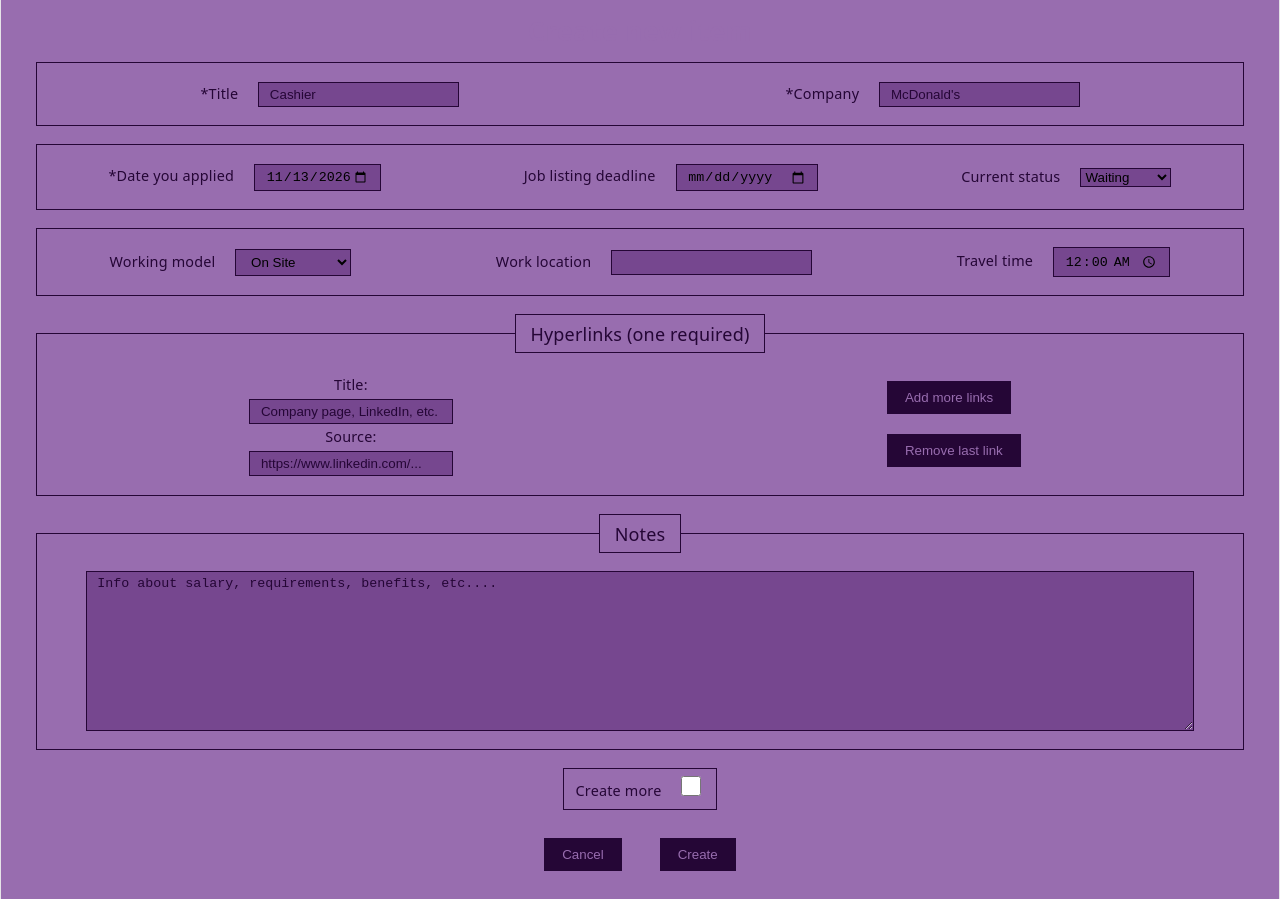
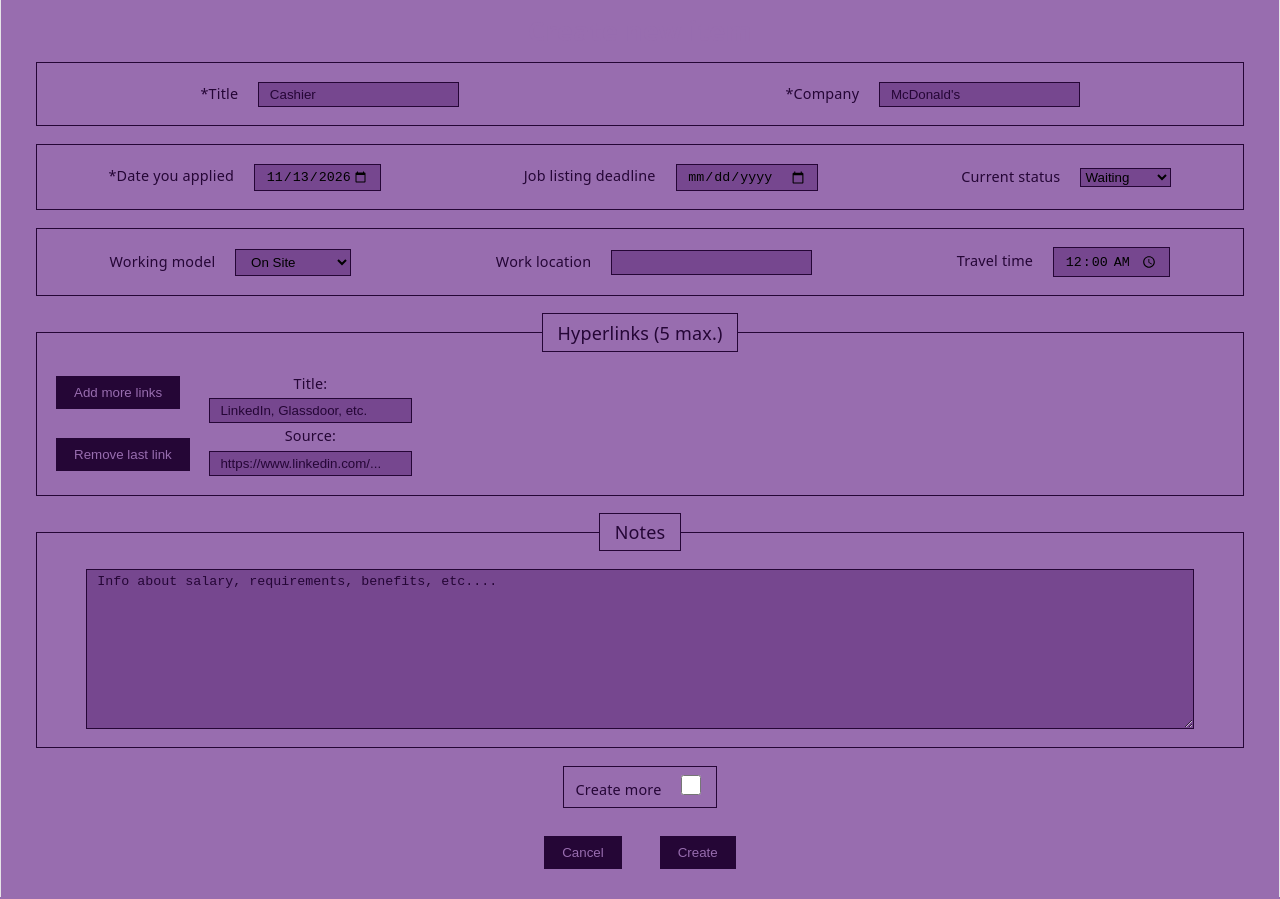
Before and after one commit to Pancham674/JobTracker, a React (Vite) app in the folder jobtracker.client/: page /new in a window 1280 px wide. Built offline with nearby package versions, Linux system fonts and the light colour scheme.

Commit message:
~ Horizontal scrollbar will get enabled on custom links input and rearranged hyperlink section in New Item

```diff
--- a/jobtracker.client/src/components/NewJobItem.tsx
+++ b/jobtracker.client/src/components/NewJobItem.tsx
@@ -140,10 +140,9 @@ export default function NewJobItem() {
                 </label>
             </fieldset>
 
-            <fieldset id="links">
-                <legend>Hyperlinks (one required)</legend>
-                { customLinks.map((cl, i) => <CustomHyperlink key={i} customLink={cl}/>) }
-                <div className="btns">
+            <fieldset id="hyperlinks">
+                <legend>Hyperlinks (5 max.)</legend>
+                <div className="btns links">
                     <button disabled={customLinks.length >= 5}
                             onClick={() => setCustomLinks([...customLinks, createEmptyLink()])}
                             type="button">Add more links
@@ -152,6 +151,9 @@ export default function NewJobItem() {
                             onClick={() => setCustomLinks(customLinks.slice(0, -1))}
                             type="button">Remove last link
                     </button>
+                </div>
+                <div id="custom-links">
+                    { customLinks.map((cl, i) => <CustomHyperlink key={i} customLink={cl}/>) }
                 </div>
             </fieldset>
 
@@ -201,7 +203,7 @@ function CustomHyperlink ({customLink}: {customLink: ICustomLink} ) {
     return(
         <div className="custom-hyperlink">
             <label> Title:
-                <input className="title" placeholder="Company page, LinkedIn, etc." required
+                <input className="title" placeholder="LinkedIn, Glassdoor, etc." required
                     defaultValue={customLink.title ? customLink.title : ""} onChange={(e) => updateLinkValues(customLink, e.currentTarget.value, "Title")}/>
             </label>
             <label>Source:
--- a/jobtracker.client/src/css/NewJobItem.css
+++ b/jobtracker.client/src/css/NewJobItem.css
@@ -1,3 +1,27 @@
+fieldset#hyperlinks {
+    justify-content: left;
+    min-width: 0;
+    height: 80%;
+    gap: 1em;
+}
+
+.btns.links {
+    justify-content: space-around;
+    padding-left: 1em;
+    flex-shrink: 0;
+    height: 100%;
+    gap: 1em;
+}
+
+#custom-links {
+    scrollbar-width: thin;
+    align-items: center;
+    margin-right: 1em;
+    overflow-x: auto;
+    display: flex;
+    gap: 1em;
+}
+
 label {
     font-size: 0.8rem;
 }
@@ -7,7 +31,7 @@ label {
     display: flex;
 }
 
-#links > .btns, .custom-hyperlink {
+.btns.links, .custom-hyperlink {
     flex-direction: column;
 }
 
@@ -21,8 +45,9 @@ label {
     margin: 0;
 }
 
-#links > .btns > button {
+.btns.links > button {
     width: stretch;
+    margin: 0;
 }
 
 .btns.submit-cancel, #new-job-item {
```
